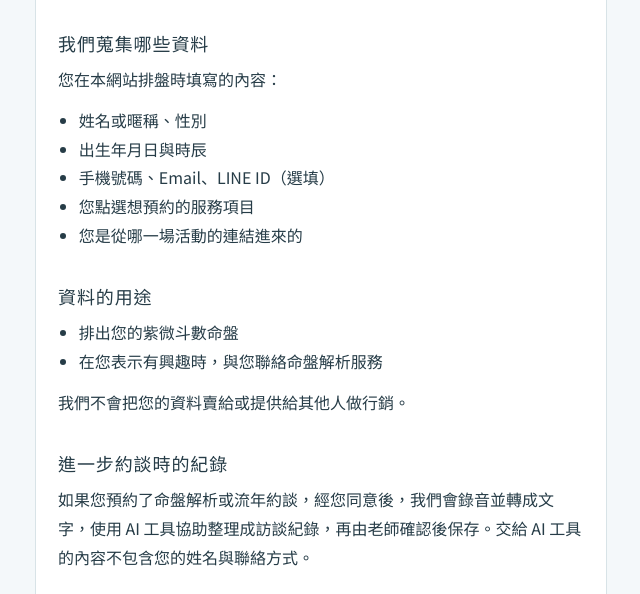
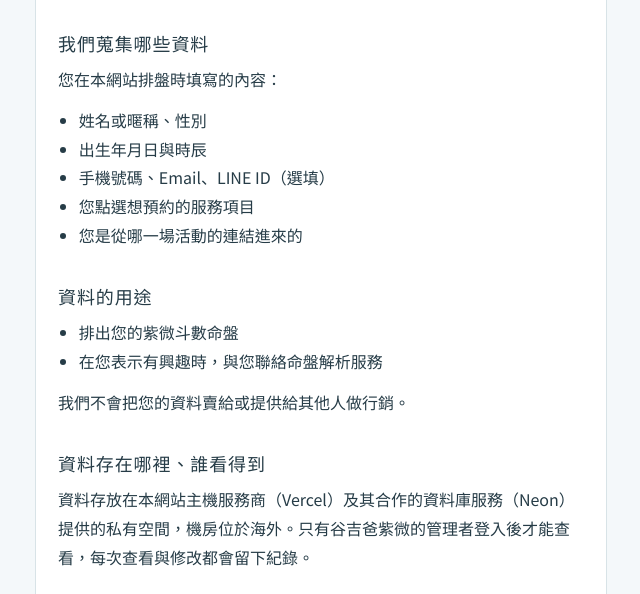
Before and after one commit to jenchin-hub/good100zw, a website: page public/privacy.html in a window 1280 px wide. Shown: the part 206-800 px from the top of the page, without its empty margins (319-959 px from the left). Drawn offline with Linux system fonts and the light colour scheme.

Commit message:
隱私權政策移除約談錄音與 AI 整理的段落
Co-Authored-By: Claude Fable 5.2 <noreply@anthropic.com>
Claude-Session: https://claude.ai/code/session_01VQYeJbj6SPbxHAP1xq8FpJ

```diff
--- a/public/privacy.html
+++ b/public/privacy.html
@@ -44,9 +44,6 @@ a:focus-visible{outline:3px solid #C98A1B;outline-offset:2px}
     </ul>
     <p>我們不會把您的資料賣給或提供給其他人做行銷。</p>
 
-    <h2>進一步約談時的紀錄</h2>
-    <p>如果您預約了命盤解析或流年約談，經您同意後，我們會錄音並轉成文字，使用 AI 工具協助整理成訪談紀錄，再由老師確認後保存。交給 AI 工具的內容不包含您的姓名與聯絡方式。</p>
-
     <h2>資料存在哪裡、誰看得到</h2>
     <p>資料存放在本網站主機服務商（Vercel）及其合作的資料庫服務（Neon）提供的私有空間，機房位於海外。只有谷吉爸紫微的管理者登入後才能查看，每次查看與修改都會留下紀錄。</p>
 
```
